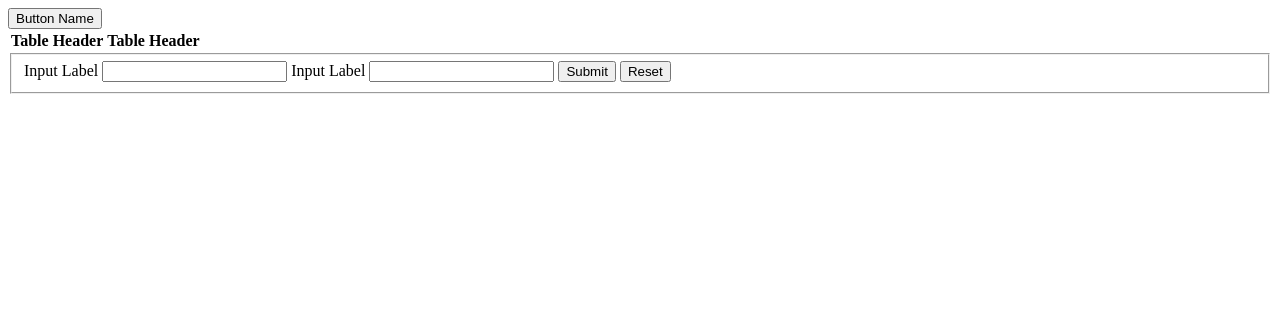
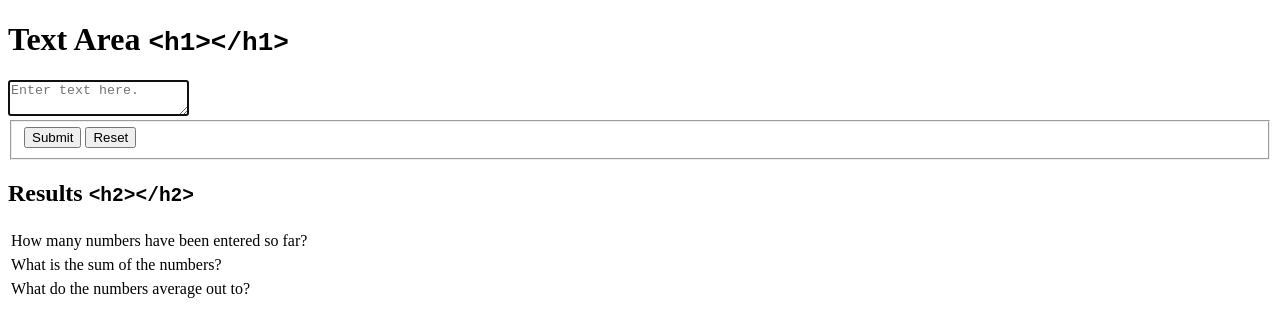
Before and after one commit to deanpd/numbers-strings-week3, a plain HTML site: page index.html in a window 1280 px wide. Drawn offline with nearby package versions, Linux system fonts and the light colour scheme.

Commit message:
Structured the HTML.

```diff
--- a/index.html
+++ b/index.html
@@ -6,40 +6,40 @@
 </head>
 
 <body>
-  <div id="#">
-    <button id="#" type="button" name="#">Button Name</button>
-
-    <table>
-      <thead>
-        <tr>
-          <th>
-            Table Header
-          </th>
-          <th>
-            Table Header
-          </th>
-        </tr>
-      </thead>
-      <tbody id="#">
-      </tbody>
-    </table>
+  <div id="text-area">
+    <h1>Text Area <code>&lt;h1&gt;&lt;&#47;h1&gt;</code></h1>
+    <textarea id="#" autofocus placeholder="Enter text here."></textarea>
   </div>
 
   <div id="#">
     <form>
       <fieldset>
-        <label for="#">Input Label</label>
-        <input id ="#" type="text">
-
-        <label for="#">Input Label</label>
-        <input id="#" type="text">
-
         <button id="#" type="button" name="submit">Submit</button>
         <button id="#" type="button" name="reset">Reset</button>
       </fieldset>
     </form>
   </div>
 
+  <div id="#">
+    <h2>Results <code>&lt;h2&gt;&lt;&#47;h2&gt;</code></h2>
+    <table>
+      <tr></tr>
+        <td>How many numbers have been entered so far?</td>
+        <td id="numbers-entered"></td>
+      </tr>
+
+      <tr></tr>
+        <td>What is the sum of the numbers?</td>
+        <td id="sum"></td>
+      </tr>
+
+    <tr></tr>
+        <td>What do the numbers average out to?</td>
+        <td id="average"></td>
+      </tr>
+    </table>
+  </div>
+
   <script src="https://ajax.googleapis.com/ajax/libs/jquery/2.2.0/jquery.min.js"></script>
   <script src="javascript/script.js"></script>
 </body>
```
